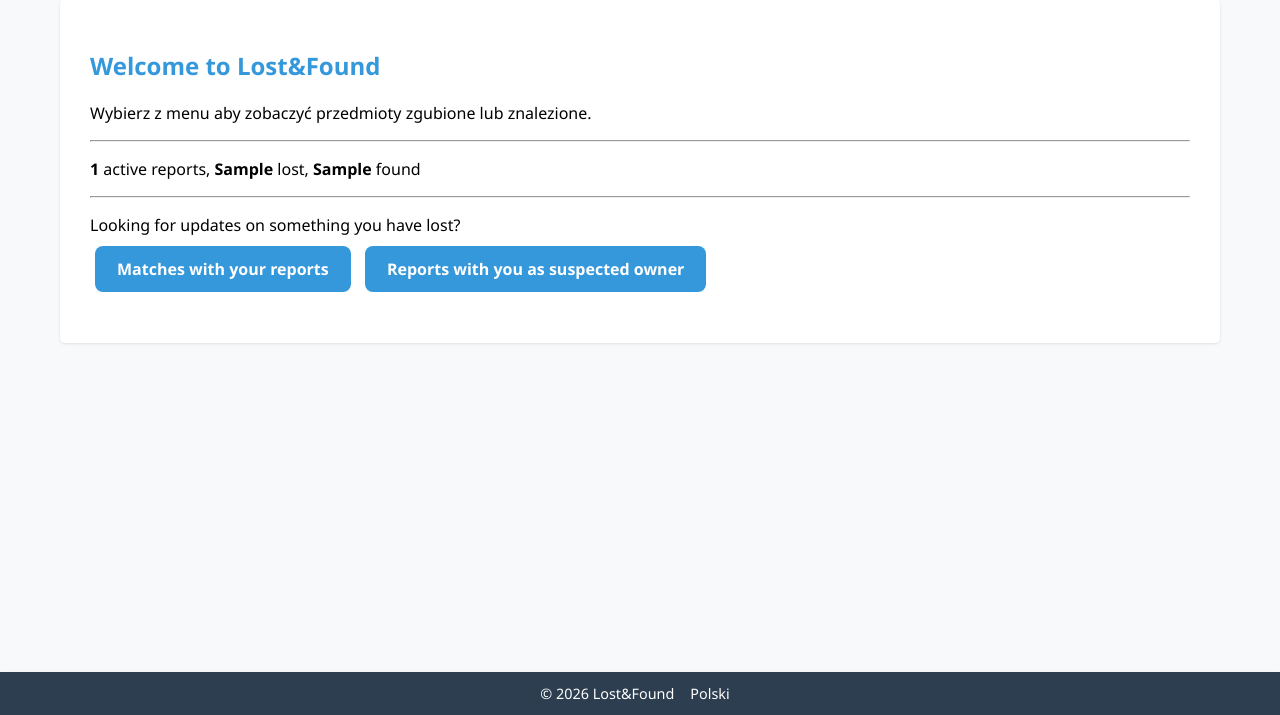
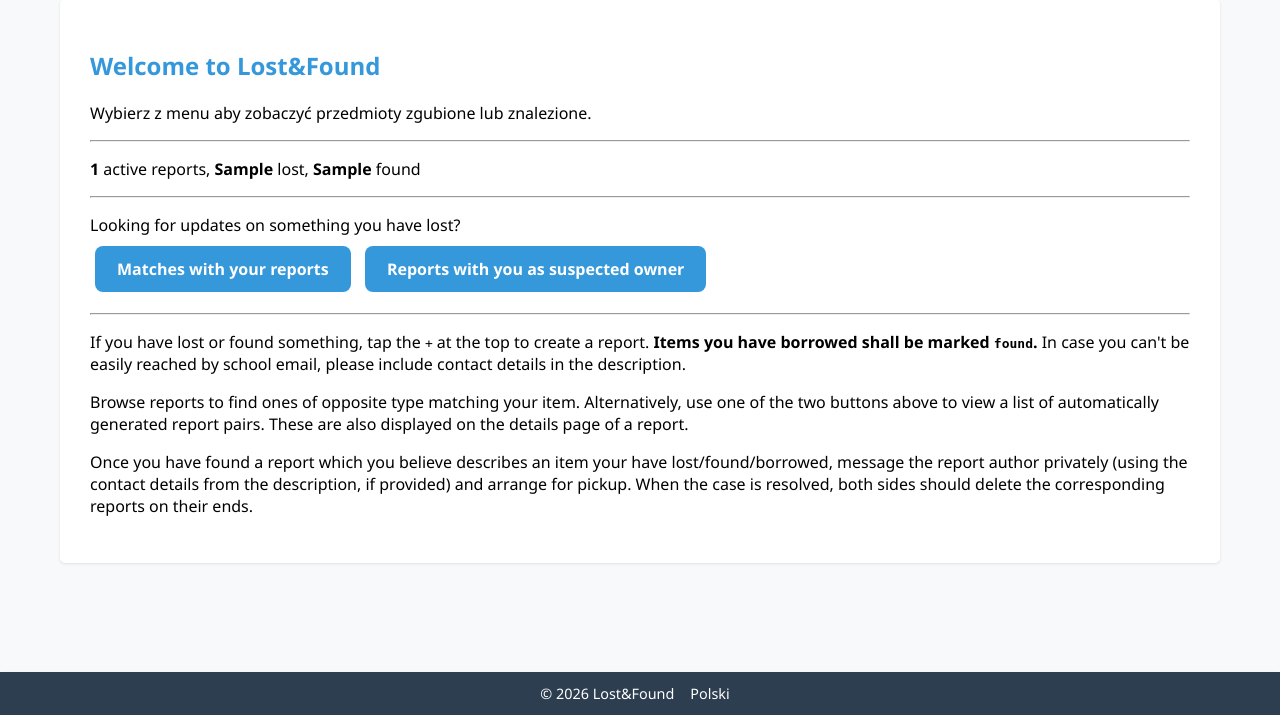
Before and after one commit to entropy64t/LostAndFound_SchoolProject, a Flask app: template templates/index.html in a window 1280 px wide. Shown: the part 85-800 px from the top of the page. Run offline with Flask 3, Linux system fonts and the light colour scheme; the template is opened without the code that fills it: most values are stand-ins (such as "Sample title", 1, 10 or a date in 2020).

Commit message:
Short user manual on /

```diff
--- a/templates/index.html
+++ b/templates/index.html
@@ -20,6 +20,17 @@
             <p>Looking for updates on something you have lost?<br>
             <a class="btn-primary" style="display: inline-block; margin-top: 0.6em;" href="{{ url_for('matches', filter='mine') }}">Matches with your reports</a>
             <a class="btn-primary" style="display: inline-block; margin-top: 0.6em;" href="{{ url_for('all', item_owner='me') }}">Reports with you as suspected owner</a></p>
+            <hr>
+            <p>
+            If you have lost or found something, tap the <code>+</code> at the top to create a report. <strong>Items you have borrowed shall be marked <code>found</code>.</strong> In case you can't be easily reached by school email, please include contact details in the description.
+            </p>
+            <p>
+            Browse reports to find ones of opposite type matching your item. Alternatively, use one of the two buttons above to view a list of automatically generated report pairs. These are also displayed on the details page of a report.
+            </p>
+            <p>
+            Once you have found a report which you believe describes an item your have lost/found/borrowed, message the report author privately (using the contact details from the description, if provided) and arrange for pickup. When the case is resolved, both sides should delete the corresponding reports on their ends.
+            </p>
+
         </div>
     </div>
 
```
